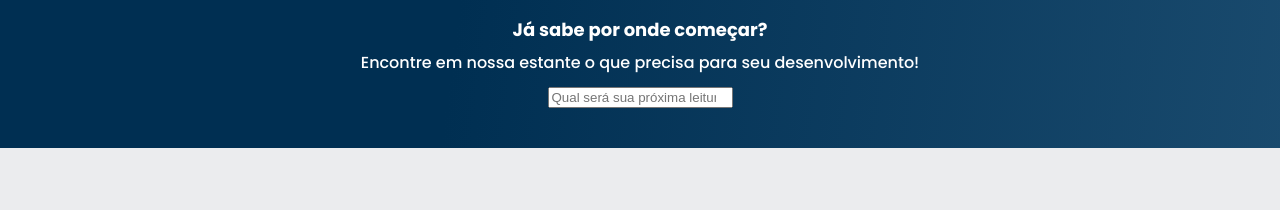
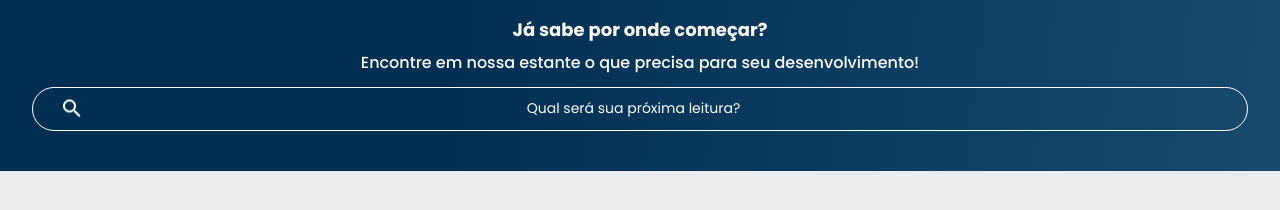
Before and after one commit to LucasMassayuki/responsividade_com_mobile_first, a plain HTML site: page index.html in a window 1280 px wide. Shown: the part 104-314 px from the top of the page. Drawn offline with Linux system fonts and the light colour scheme.

Commit message:
Barra de pesquisa

```diff
--- a/styles/banner.css
+++ b/styles/banner.css
@@ -14,3 +14,22 @@
     font-weight: 500;
     margin: 1em 0;
 }
+
+.banner_pesquisa {
+    background-color: transparent;
+    border: 1px solid var(--branco);
+    color: var(--branco);
+    border-radius: 24px;
+    padding: 1em;
+    width: 100%;
+}
+
+.banner_pesquisa::placeholder {
+    font-family: var(--fonte-principal);
+    font-size: 14px;
+    font-weight: 400;
+    text-align: center;
+    color: var(--branco);
+    background: url("../img/Pesquisa.png") no-repeat;
+    background-position: 1em;
+}
```
Also changed, not shown: img/Pesquisa.png (added).
